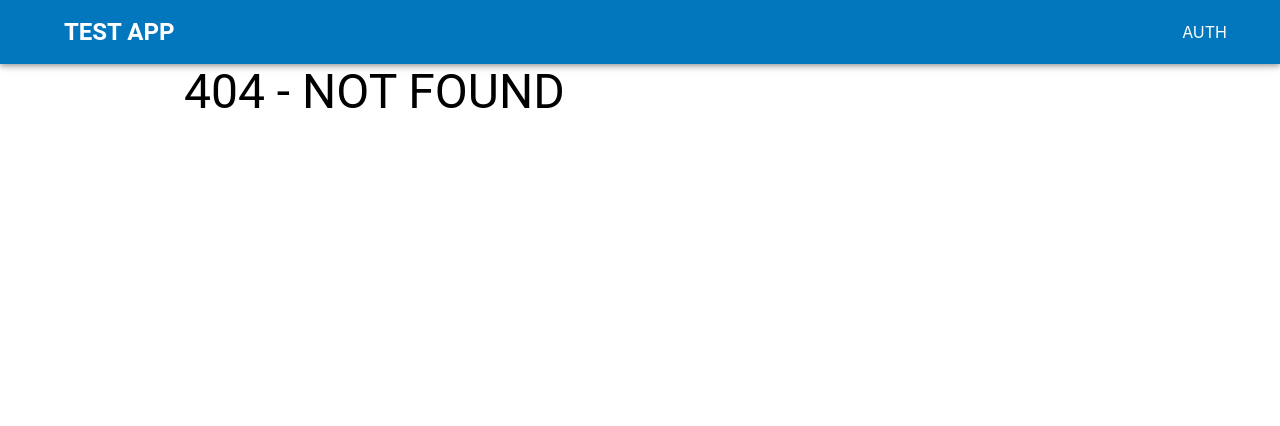
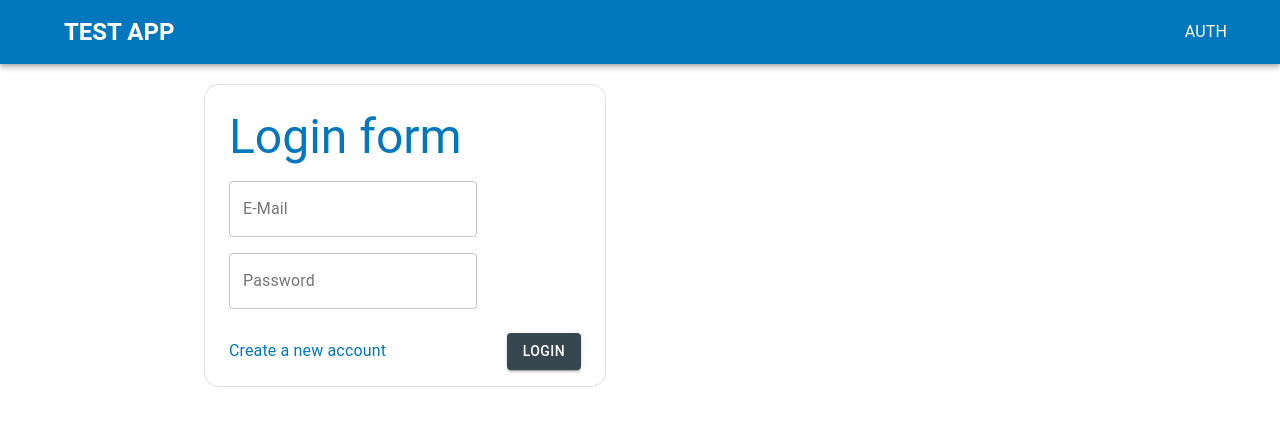
Before and after one commit to Karenmrdn/simpleForm_reactFormikMaterialUI, a React (Create React App) app: page / in a window 1280 px wide. Before the commit this address led to /home. Shown: the top 426 px of the page. Built offline with nearby package versions, Linux system fonts and the light colour scheme.

Commit message:
Router limitations added, thunk created and used

```diff
--- a/src/Routes.js
+++ b/src/Routes.js
@@ -2,12 +2,13 @@ import React from "react";
 import MainForm from "./screens/MainForm/MainForm";
 import Users from "./screens/Users/Users";
 import { ProvideUsers } from "./hooks/useUsers";
-import { Redirect, Route, Switch } from "react-router-dom";
-import NotFound from "./screens/NotFound/NotFound";
+import { Route, Switch } from "react-router-dom";
 import ClassForm from "./screens/ClassForm/ClassForm";
 import Todos from "./screens/Todo/Todos";
 import Cats from "./screens/Cats/Cats";
-import Auth from "./components/Auth";
+import NotFound from "./screens/NotFound/NotFound";
+import AuthPage from "./screens/Auth/AuthPage";
+import HomePage from "./components/HomePage";
 import { useSelector } from "react-redux";
 
 const Routes = () => {
@@ -15,10 +16,10 @@ const Routes = () => {
 
   return (
     <Switch>
-      <Route path="/" exact component={() => <Redirect to="/home" />} />
-      <Route path="/auth" component={Auth} />
-      {isLoggedIn && (
-        <>
+      <Route path="/" exact>
+        {isLoggedIn ? <HomePage /> : <AuthPage />}
+      </Route>
+      {!isLoggedIn && <Route path="/auth" component={AuthPage} />}
       <Route
         path="/users"
         component={() => (
@@ -27,6 +28,8 @@ const Routes = () => {
           </ProvideUsers>
         )}
       />
+      {isLoggedIn && (
+        <>
           <Route path="/main-form" component={MainForm} />
           <Route path="/class-form" component={ClassForm} />
           <Route path="/todo" component={Todos} />
--- /dev/null
+++ b/src/components/HomePage.js
@@ -0,0 +1,28 @@
+import React from "react";
+import { Typography, makeStyles } from "@material-ui/core";
+import catTypingGif from "../assets/gif/catTyping.gif";
+import { useSelector } from "react-redux";
+import { Redirect } from "react-router";
+
+const useStyles = makeStyles((theme) => ({
+  wrapper: {
+    margin: theme.spacing(3),
+    textAlign: "center",
+  },
+}));
+
+const HomePage = () => {
+  const classes = useStyles();
+  const isLoggedIn = useSelector((state) => state.auth.isLoggedIn);
+
+  return (
+    <div className={classes.wrapper}>
+      <Typography variant="h3" color="primary">
+        Welcome to the test application!
+      </Typography>
+      <img src={catTypingGif} alt="Cat typing on the laptop" />
+    </div>
+  );
+};
+
+export default HomePage;
--- a/src/components/Navigation.js
+++ b/src/components/Navigation.js
@@ -3,9 +3,12 @@ import { makeStyles } from "@material-ui/core/styles";
 import AppBar from "@material-ui/core/AppBar";
 import Toolbar from "@material-ui/core/Toolbar";
 import Typography from "@material-ui/core/Typography";
-import { NavLink } from "react-router-dom";
-import { Container } from "@material-ui/core";
+import { NavLink, Link } from "react-router-dom";
+import { Button, Container } from "@material-ui/core";
 import { useSelector } from "react-redux";
+import { useDispatch } from "react-redux";
+import { authActions } from "../store/slices/auth-slice";
+import { useHistory } from "react-router";
 
 const useStyles = makeStyles((theme) => ({
   root: {
@@ -23,11 +26,21 @@ const useStyles = makeStyles((theme) => ({
   active: {
     fontWeight: "bold",
   },
+  logoutBtn: {
+    margin: 5,
+  },
 }));
 
 export default function ButtonAppBar() {
+  const dispatch = useDispatch();
+  const history = useHistory();
   const classes = useStyles();
   const isLoggedIn = useSelector((state) => state.auth.isLoggedIn);
+
+  const handleLogout = () => {
+    dispatch(authActions.logout());
+    history.replace("/");
+  };
 
   return (
     <AppBar position="static">
@@ -38,7 +51,9 @@ export default function ButtonAppBar() {
             className={classes.title}
             style={{ fontWeight: 600 }}
           >
-            TEST APP
+            <Link to="/" style={{ textDecoration: "none", color: "inherit" }}>
+              TEST APP
+            </Link>
           </Typography>
           {isLoggedIn && (
             <>
@@ -77,6 +92,14 @@ export default function ButtonAppBar() {
               >
                 CATS
               </NavLink>
+              <Button
+                onClick={handleLogout}
+                variant="contained"
+                color="secondary"
+                className={classes.logoutBtn}
+              >
+                Logout
+              </Button>
             </>
           )}
           {!isLoggedIn && (
@@ -85,7 +108,7 @@ export default function ButtonAppBar() {
               className={classes.link}
               activeClassName={classes.active}
             >
-              AUTH
+              <Typography>AUTH</Typography>
             </NavLink>
           )}
         </Toolbar>
--- a/src/components/Auth.js
+++ b/src/screens/Auth/AuthPage.js
@@ -10,9 +10,11 @@ import {
   Typography,
 } from "@material-ui/core";
 import axios from "axios";
-import Loader from "../assets/svg/Loader";
-import { useDispatch, useSelector } from "react-redux";
-import { authActions } from "../store/slices/auth-slice";
+import Loader from "../../assets/svg/Loader";
+import { useDispatch } from "react-redux";
+import { authActions } from "../../store/slices/auth-slice";
+import { useHistory } from "react-router";
+import { authorize } from "../../store/slices/auth-actions";
 
 const useStyles = makeStyles((theme) => ({
   card: {
@@ -28,10 +30,10 @@ const useStyles = makeStyles((theme) => ({
   },
 }));
 
-const Auth = () => {
+const AuthPage = () => {
+  const history = useHistory();
   const classes = useStyles();
   const dispatch = useDispatch();
-  const token = useSelector((state) => state.auth.token);
   const [isLogin, setIsLogin] = useState(true);
   const [enteredEmail, setEnteredEmail] = useState("");
   const [enteredPassword, setEnteredPassword] = useState("");
@@ -54,7 +56,14 @@ const Auth = () => {
   const handleLogin = async (event) => {
     event.preventDefault();
 
-    let url = "";
+    setIsLoading(true);
+
+    await dispatch(authorize(enteredEmail, enteredPassword, isLogin));
+    history.replace("/");
+
+    setIsLoading(false);
+
+    /* let url = "";
     if (isLogin) {
       url =
         "https://identitytoolkit.googleapis.com/v1/accounts:signInWithPassword?key=AIzaSyASroRhL4HAS8iImrESE7vQwXtUJDDHnxk";
@@ -62,8 +71,6 @@ const Auth = () => {
       url =
         "https://identitytoolkit.googleapis.com/v1/accounts:signUp?key=AIzaSyASroRhL4HAS8iImrESE7vQwXtUJDDHnxk";
     }
-
-    setIsLoading(true);
 
     try {
       const response = await axios.post(url, {
@@ -73,13 +80,18 @@ const Auth = () => {
       });
       console.log(response.data);
 
-      dispatch(authActions.login(response.data.idToken));
+      dispatch(
+        authActions.login({
+          token: response.data.idToken,
+          expiresIn: response.data.expiresIn,
+        })
+      );
+      history.replace("/");
+
       setError("");
     } catch (err) {
       setError(err.response.data.error.message);
-    }
-
-    setIsLoading(false);
+    } */
   };
 
   return (
@@ -135,4 +147,4 @@ const Auth = () => {
   );
 };
 
-export default Auth;
+export default AuthPage;
--- a/src/screens/NotFound/NotFound.js
+++ b/src/screens/NotFound/NotFound.js
@@ -1,22 +1,24 @@
 import React from "react";
 import Typography from "@material-ui/core/Typography";
 import { makeStyles } from "@material-ui/core/styles";
+import notFoundGif from "../../assets/gif/notFound.gif";
 
-const useStyles = makeStyles({
-  root: {
-    width: "100%",
-    maxWidth: 500,
+const useStyles = makeStyles((theme) => ({
+  wrapper: {
+    marginTop: theme.spacing(3),
+    textAlign: "center",
   },
-});
+}));
 
 export default function Types() {
   const classes = useStyles();
 
   return (
-    <div className={classes.root}>
-      <Typography variant="h3" gutterBottom>
+    <div className={classes.wrapper}>
+      <Typography variant="h3" color="primary">
         404 - NOT FOUND
       </Typography>
+      <img src={notFoundGif} alt="Cat looking for a page" width="500" />
     </div>
   );
 }
--- /dev/null
+++ b/src/store/slices/auth-actions.js
@@ -0,0 +1,38 @@
+import axios from "axios";
+import { authActions } from "./auth-slice";
+
+export const authorize = (email, password, isLogin) => async (dispatch) => {
+  let error = "";
+
+  let url = "";
+  if (isLogin) {
+    url =
+      "https://identitytoolkit.googleapis.com/v1/accounts:signInWithPassword?key=AIzaSyASroRhL4HAS8iImrESE7vQwXtUJDDHnxk";
+  } else {
+    url =
+      "https://identitytoolkit.googleapis.com/v1/accounts:signUp?key=AIzaSyASroRhL4HAS8iImrESE7vQwXtUJDDHnxk";
+  }
+
+  try {
+    const response = await axios.post(url, {
+      email,
+      password,
+      returnSecureToken: true,
+    });
+    console.log(response.data);
+
+    dispatch(
+      authActions.login({
+        token: response.data.idToken,
+        expiresIn: response.data.expiresIn,
+      })
+    );
+    // history.replace("/");
+
+    error = "";
+  } catch (err) {
+    error = err.response.data.error.message;
+  }
+
+  return error;
+};
--- a/src/store/slices/auth-slice.js
+++ b/src/store/slices/auth-slice.js
@@ -3,18 +3,26 @@ import { createSlice } from "@reduxjs/toolkit";
 const authSlice = createSlice({
   name: "auth",
   initialState: {
-    token: null,
+    token: localStorage.getItem("token"),
     isLoggedIn: false,
+    expiresIn: null,
   },
   reducers: {
     login(state, action) {
-      state.token = action.payload;
       state.isLoggedIn = true;
-      localStorage.setItem("token", action.payload);
+      state.token = action.payload.token;
+      state.expiresIn = action.payload.expiresIn;
+
+      localStorage.setItem("token", state.token);
+      localStorage.setItem("expiresIn", state.expiresIn);
     },
     logout(state, action) {
       state.isLoggedIn = false;
       state.token = null;
+      state.expiresIn = null;
+
+      localStorage.removeItem("token");
+      localStorage.removeItem("expiresIn");
     },
   },
 });
```
Also changed, not shown: src/assets/gif/notFound.gif (added), 1 other file (tests, documents, lock files or other folders). Lines whose indentation alone changed are shown as unchanged.
